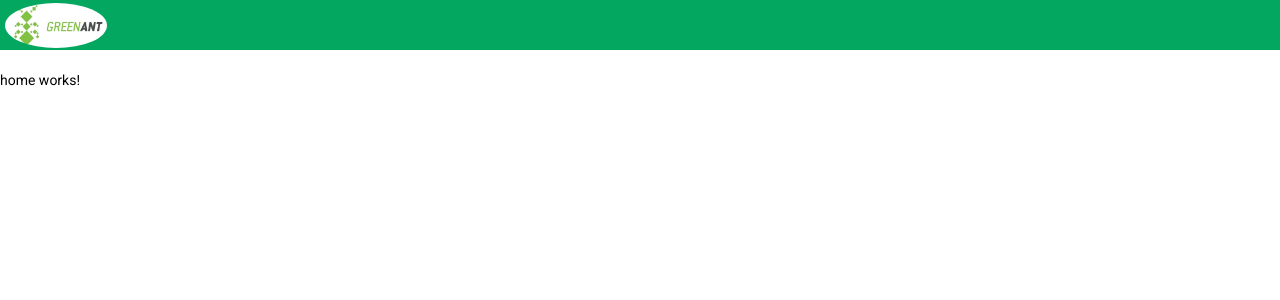
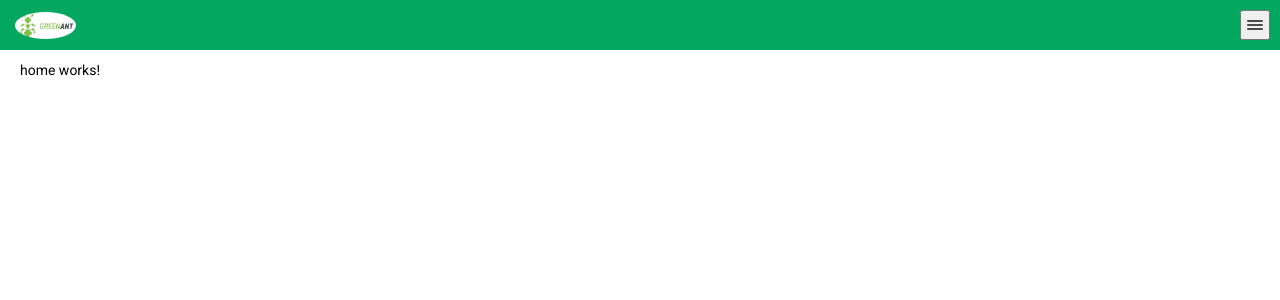
Before and after one commit to rodrigorfox/GA-energy, an Angular app: page /home in a window 1280 px wide. Shown: the top 300 px of the page. Built offline with nearby package versions, Linux system fonts and the light colour scheme.

Commit message:
feat(Navbar): genarate toggle menu with material

```diff
--- a/src/app/app.component.html
+++ b/src/app/app.component.html
@@ -1,5 +1,4 @@
 <app-nav-bar></app-nav-bar>
-<p>App component Works</p>
 <div class="outlet">
     <router-outlet></router-outlet>
 </div>
--- a/src/app/app.component.scss
+++ b/src/app/app.component.scss
@@ -1,3 +1,3 @@
 .outlet {
-    margin-top: 50px;
+    padding: 10px 20px;
 }
--- a/src/app/app.module.ts
+++ b/src/app/app.module.ts
@@ -6,6 +6,8 @@ import { AppComponent } from './app.component';
 import { NavBarComponent } from './components/nav-bar/nav-bar.component';
 import { HomeComponent } from './components/home/home.component';
 import { BrowserAnimationsModule } from '@angular/platform-browser/animations';
+
+import { MatMenuModule } from '@angular/material/menu';
 
 @NgModule({
   declarations: [
@@ -16,7 +18,8 @@ import { BrowserAnimationsModule } from '@angular/platform-browser/animations';
   imports: [
     BrowserModule,
     AppRoutingModule,
-    BrowserAnimationsModule
+    BrowserAnimationsModule,
+    MatMenuModule
   ],
   providers: [],
   bootstrap: [AppComponent]
--- a/src/app/components/nav-bar/nav-bar.component.html
+++ b/src/app/components/nav-bar/nav-bar.component.html
@@ -1,6 +1,14 @@
-<div class="navbar__container">
+<div class="navbar__container d-flex justify-between items-center">
     <div class="navbar__container-logo d-flex items-center pointer" (click)="navigateHome('home')">
         <img src="assets/img/GreenAntLogo.png" alt="">
     </div>
-
+    <button class="navbar__container-chart-menu" mat-button [matMenuTriggerFor]="menu">
+        <span></span>
+        <span></span>
+        <span></span>
+    </button>
+    <mat-menu #menu="matMenu">
+      <button mat-menu-item>Item 1</button>
+      <button mat-menu-item>Item 2</button>
+    </mat-menu>
 </div>
--- a/src/app/components/nav-bar/nav-bar.component.scss
+++ b/src/app/components/nav-bar/nav-bar.component.scss
@@ -1,14 +1,11 @@
 .navbar__container {
     top: 0;
     left: 0;
+    padding: 10px;
     height: 50px;
     width: 100%;
-    position: fixed;
-    display: flex;
-    justify-content: space-between;
-    align-items: center;
     background-color: #03a760;
-    z-index: 999;
+    box-sizing: border-box;
     &-logo{
         height: 100%;
         margin-left: 5px;
@@ -17,4 +14,17 @@
             border-radius: 50%;
         }
     }
+    &-chart-menu{
+        padding: 5px;
+        width: 30px;
+        height: 30px;
+       span {
+        display: block;
+        margin: 2px 0;
+        height: 2px;
+        width: 100%;
+        border-radius: 2px;
+        background: #4a4c4b;
+       }
+    }
 }
```
